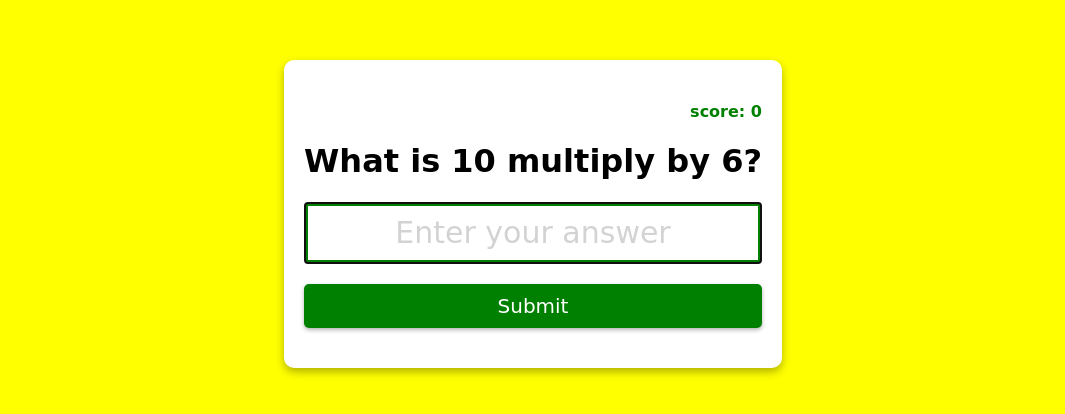
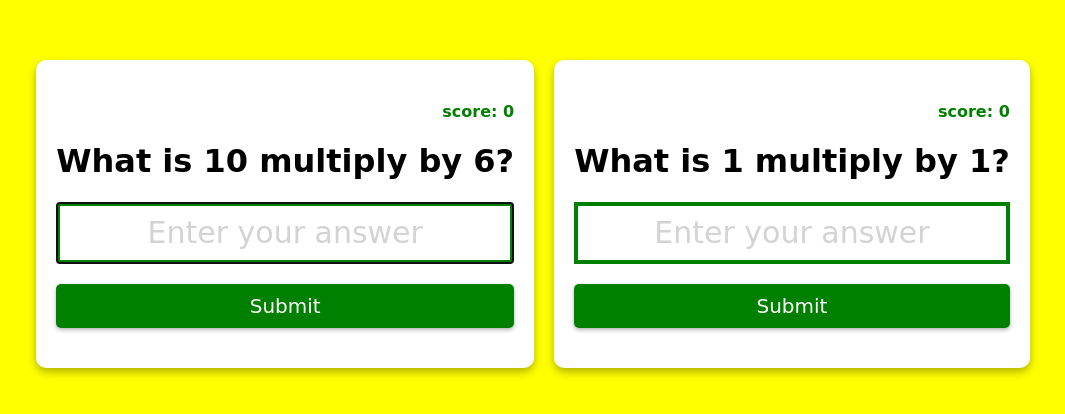
Before and after one commit to alokpathak852369741/multiplication-app, a plain HTML site: page multiplication-app/index.html in a window 1280 px wide. Shown: the part 186-600 px from the top of the page, without its empty margins (107-1172 px from the left). Drawn offline with Linux system fonts and the light colour scheme.

Commit message:
Update index.html

```diff
--- a/multiplication-app/index.html
+++ b/multiplication-app/index.html
@@ -24,3 +24,29 @@
     <script src="index.js"></script>
   </body>
 </html>
+<!DOCTYPE html>
+<html lang="en">
+  <head>
+    <meta charset="UTF-8" />
+    <meta http-equiv="X-UA-Compatible" content="IE=edge" />
+    <meta name="viewport" content="width=device-width, initial-scale=1.0" />
+    <title>Multiplication App</title>
+    <link rel="stylesheet" href="style.css" />
+  </head>
+  <body>
+    <form class="form" id="form">
+      <h4 class="score" id="score">score: 0</h4>
+      <h1 id="question">What is 1 multiply by 1?</h1>
+      <input
+        type="text"
+        class="input"
+        id="input"
+        placeholder="Enter your answer"
+        autofocus
+        autocomplete="off"
+      />
+      <button type="submit" class="btn">Submit</button>
+    </form>
+    <script src="index.js"></script>
+  </body>
+</html>
```
